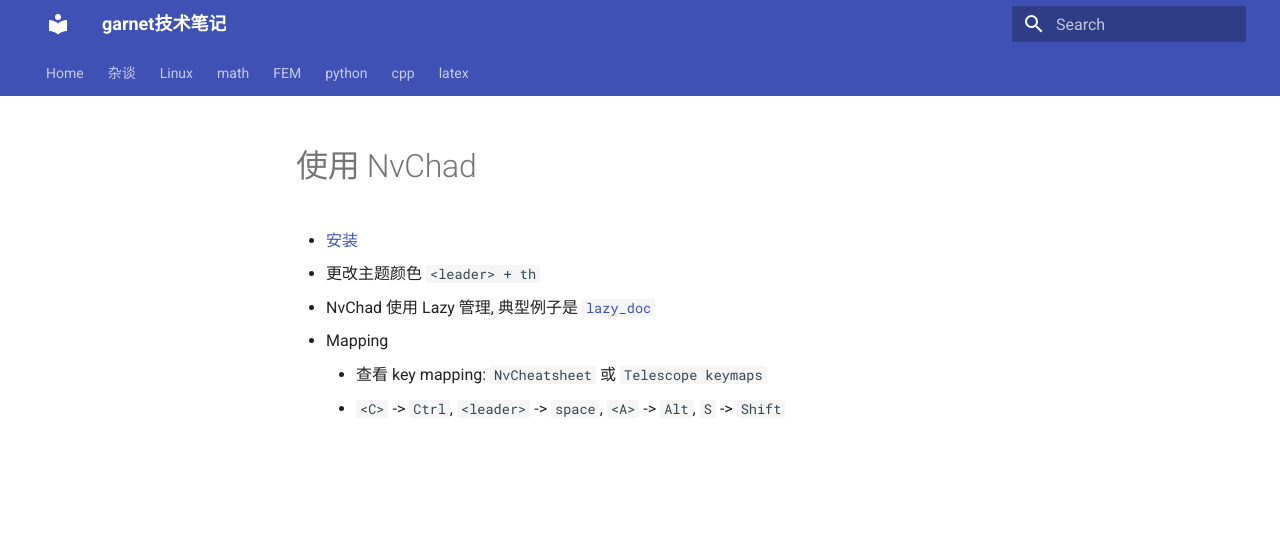
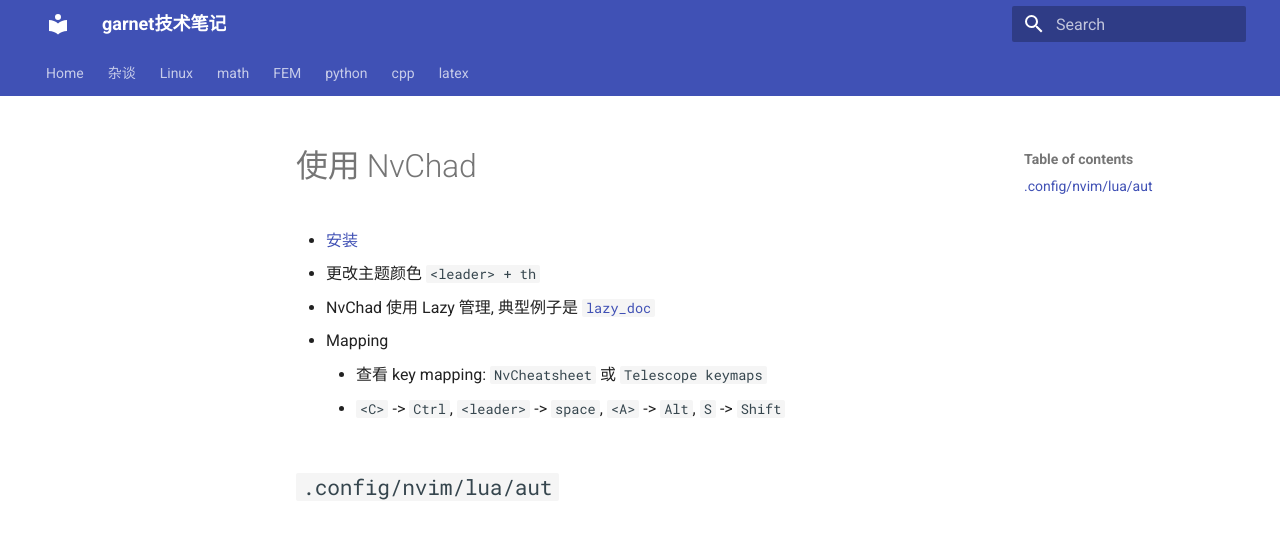
Before and after one commit to ymma98/technotes, an MkDocs documentation site: the page built from docs/Linux/vim_使用NvChad.md, in a window 1280 px wide. Shown: the top 539 px of the page. Built offline with MkDocs 1.6.1 and Material for MkDocs 9.7.7, drawn with Linux system fonts in a browser that asks for light colours.

Commit message:
docs/Linux/vim_使用NvChad.md updated from https://stackedit.cn/

```diff
--- a/docs/Linux/vim_使用NvChad.md
+++ b/docs/Linux/vim_使用NvChad.md
@@ -7,8 +7,8 @@
 	* 查看 key mapping: `NvCheatsheet` 或 `Telescope keymaps`
 	* `<C>` -> `Ctrl`, `<leader>` -> `space`, `<A>` -> `Alt`, `S` -> `Shift`
 
-
+## `.config/nvim/lua/aut`
 <!--stackedit_data:
-eyJoaXN0b3J5IjpbLTEyOTE0MDE1OTksLTE3MzUzMzE0NywxMj
-U3MTM5ODI2LC00NzczMzQ2NjksNDc2OTQxNTMwXX0=
+eyJoaXN0b3J5IjpbMTU4NDg4OTkxMiwtMTczNTMzMTQ3LDEyNT
+cxMzk4MjYsLTQ3NzMzNDY2OSw0NzY5NDE1MzBdfQ==
 -->
```
